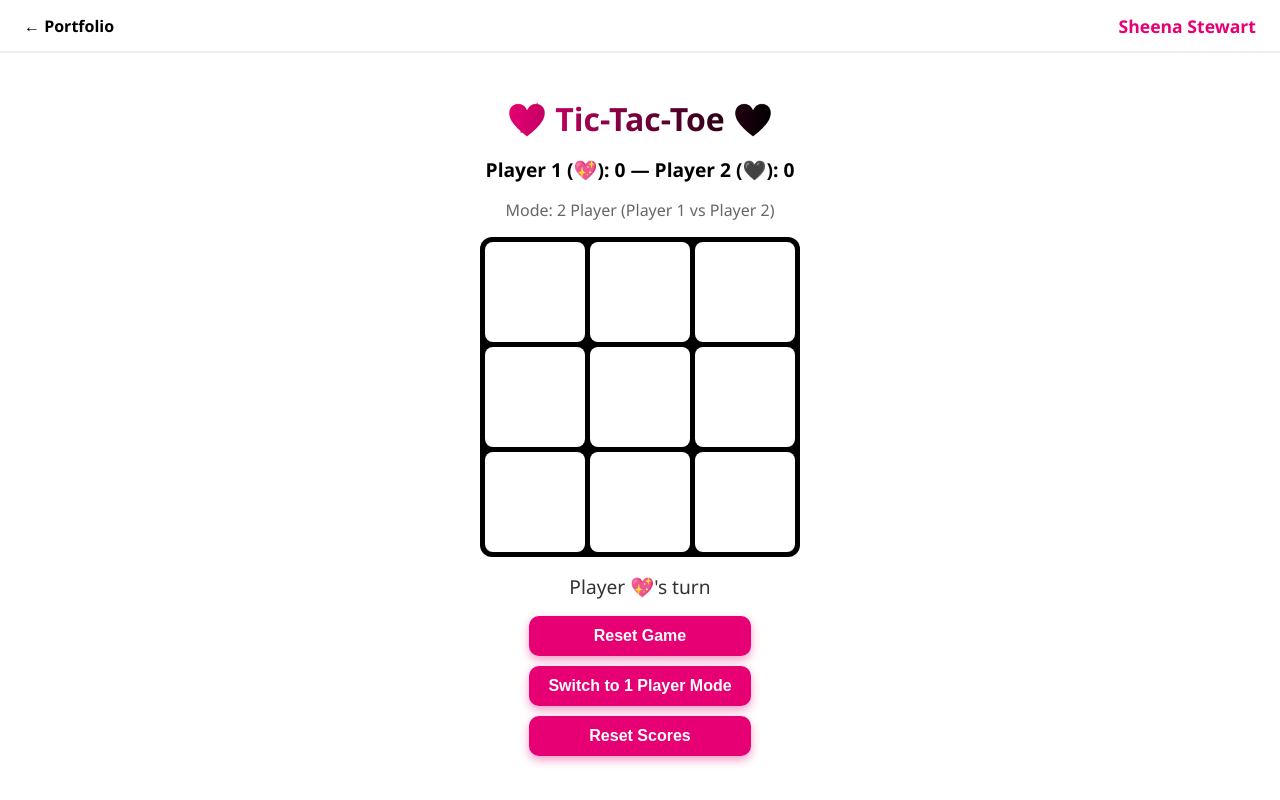
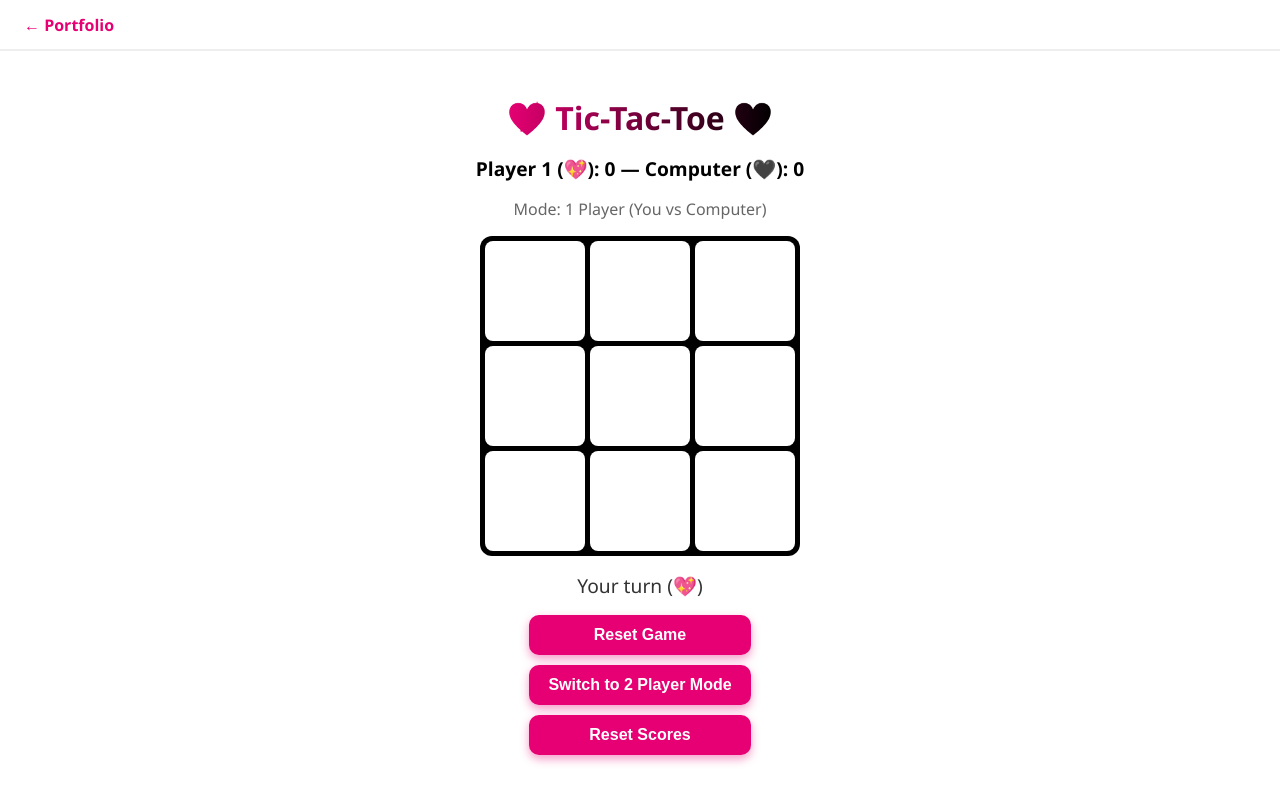
Before and after one commit to Sheenastewart/my_website, a plain HTML site: page demos/glam-tic-tac-toe/index.html in a window 1280 px wide. Drawn offline with Linux system fonts and the light colour scheme.

Commit message:
Default Tic-Tac-Toe to 1-player mode and simplify demo navigation.
Remove Sheena Stewart branding from demo nav, style Portfolio link in pink, and start vs computer automatically.

Co-authored-by: Cursor <cursoragent@cursor.com>

```diff
--- a/demos/demo-nav.css
+++ b/demos/demo-nav.css
@@ -14,7 +14,7 @@ body.has-demo-nav {
   border-bottom: 2px solid #eee;
   padding: 0.85rem 1.5rem;
   display: flex;
-  justify-content: space-between;
+  justify-content: flex-start;
   align-items: center;
   position: sticky;
   top: 0;
@@ -23,27 +23,15 @@ body.has-demo-nav {
 }
 
 .demo-nav-back {
-  color: #000;
+  color: #e60073;
   text-decoration: none;
   font-weight: 600;
   font-size: 1rem;
-  transition: color 0.3s;
+  transition: opacity 0.3s;
 }
 
 .demo-nav-back:hover {
-  color: #e60073;
-}
-
-.demo-nav-brand {
-  color: #e60073;
-  text-decoration: none;
-  font-weight: bold;
-  font-size: 1.1rem;
-  transition: opacity 0.3s;
-}
-
-.demo-nav-brand:hover {
-  opacity: 0.8;
+  opacity: 0.75;
 }
 
 .demo-content {
@@ -60,8 +48,4 @@ body.has-demo-nav {
   .demo-nav {
     padding: 0.75rem 1rem;
   }
-
-  .demo-nav-brand {
-    font-size: 1rem;
-  }
 }
--- a/demos/glam-tic-tac-toe/index.html
+++ b/demos/glam-tic-tac-toe/index.html
@@ -10,7 +10,6 @@
 <body class="has-demo-nav">
   <nav class="demo-nav">
     <a href="../../#projects" class="demo-nav-back">← Portfolio</a>
-    <a href="../../" class="demo-nav-brand">Sheena Stewart</a>
   </nav>
   <main class="demo-content">
   <div class="container">
@@ -20,11 +19,11 @@
   <span id="scoreLabelLight">Player 1 (💖):</span>
   <span id="scoreLight">0</span>
   <span> — </span>
-  <span id="scoreLabelDark">Player 2 (🖤):</span>
+  <span id="scoreLabelDark">Computer (🖤):</span>
   <span id="scoreDark">0</span>
 </div>
 
-<p class="mode-label" id="modeLabel">Mode: 2 Player (Player 1 vs Player 2)</p>
+<p class="mode-label" id="modeLabel">Mode: 1 Player (You vs Computer)</p>
 
 
     <div class="game-board" id="board">
@@ -43,7 +42,7 @@
 
     <div class="buttons">
       <button id="resetBtn">Reset Game</button>
-      <button id="modeToggle">Switch to 1 Player Mode</button>
+      <button id="modeToggle">Switch to 2 Player Mode</button>
       <button id="resetScores">Reset Scores</button>
     </div>
   </div>
--- a/demos/glam-tic-tac-toe/script.js
+++ b/demos/glam-tic-tac-toe/script.js
@@ -201,6 +201,6 @@ document.addEventListener("DOMContentLoaded", () => {
     initGame();
   });
 
-  setGameMode(false);
+  setGameMode(true);
   initGame();
 });
```
Also changed, not shown: demos/flashcard-quiz/index.html (+0 -1 lines), demos/guess-the-number/index.html (+0 -1 lines).
